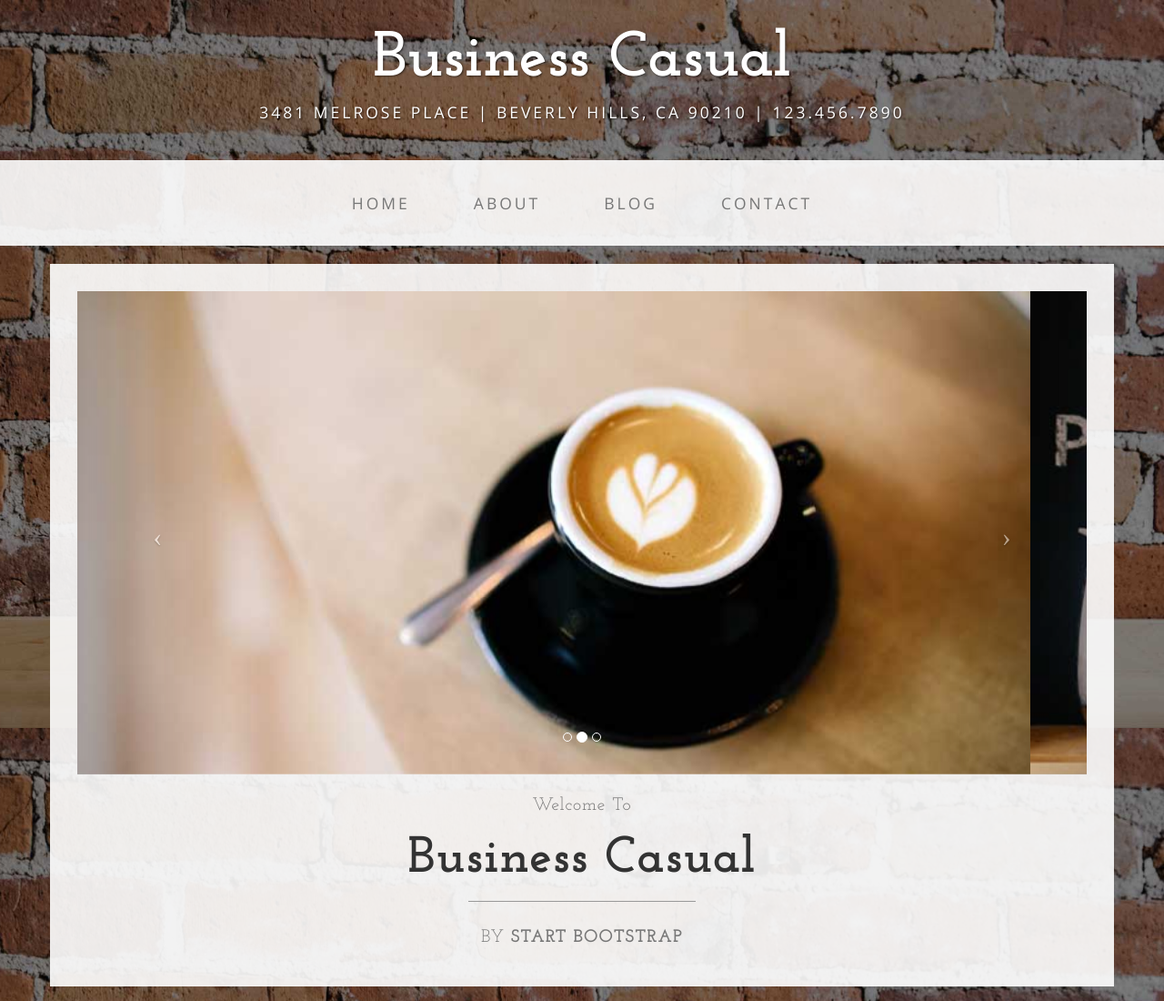
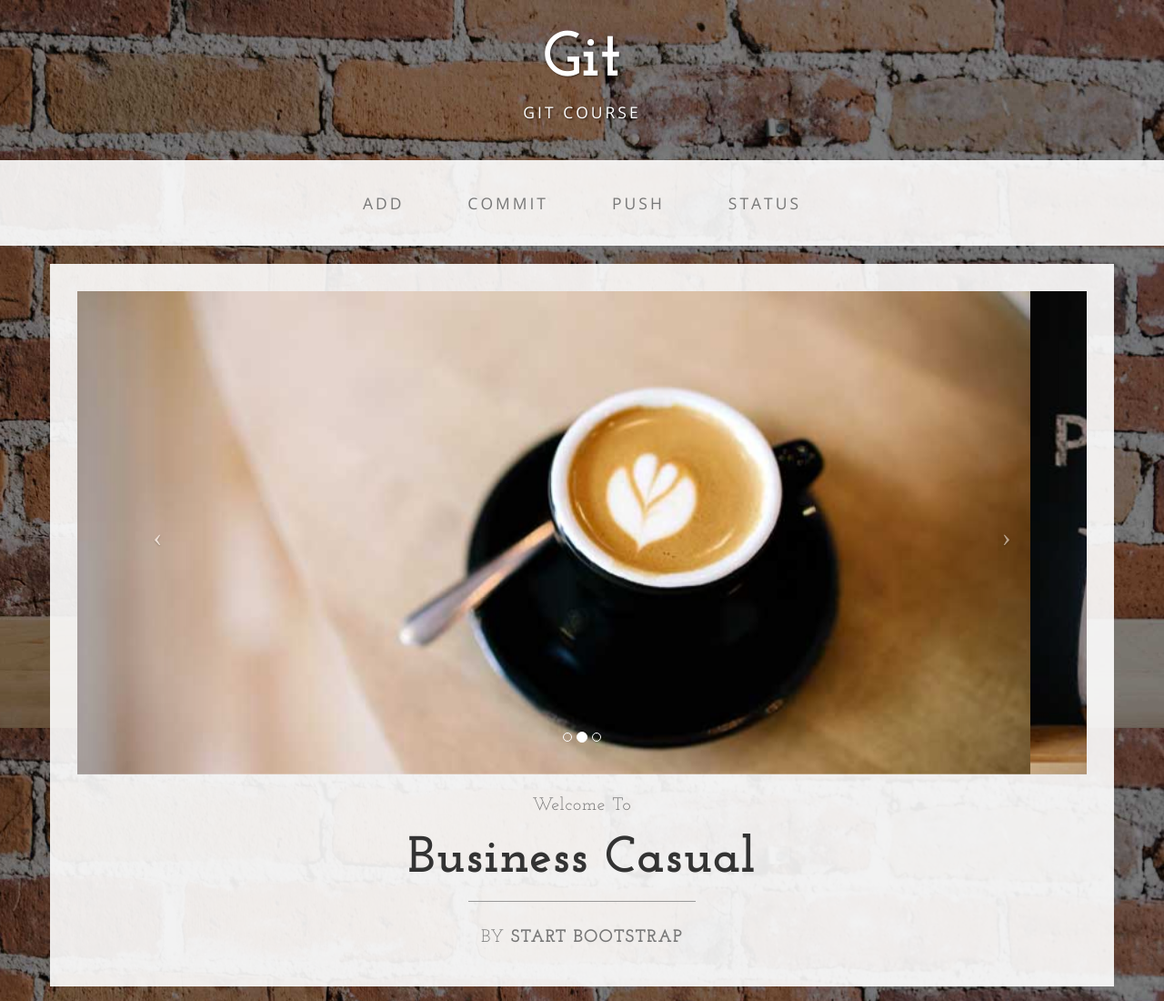
Before and after one commit to slacle/sitepoint-git-course, a plain HTML site: page index.html in a window 1280 px wide. Shown: the top 1100 px of the page at 91% size. Drawn offline with nearby package versions, Linux system fonts and the light colour scheme.

Commit message:
Changed title, subtitle, and navbar items

```diff
--- a/index.html
+++ b/index.html
@@ -9,7 +9,7 @@
     <meta name="description" content="">
     <meta name="author" content="">
 
-    <title>Business Casual - Start Bootstrap Theme</title>
+    <title>Git</title>
 
     <!-- Bootstrap Core CSS -->
     <link href="css/bootstrap.min.css" rel="stylesheet">
@@ -32,8 +32,8 @@
 
 <body>
 
-    <div class="brand">Business Casual</div>
-    <div class="address-bar">3481 Melrose Place | Beverly Hills, CA 90210 | 123.456.7890</div>
+    <div class="brand">Git</div>
+    <div class="address-bar">Git Course</div>
 
     <!-- Navigation -->
     <nav class="navbar navbar-default" role="navigation">
@@ -47,22 +47,22 @@
                     <span class="icon-bar"></span>
                 </button>
                 <!-- navbar-brand is hidden on larger screens, but visible when the menu is collapsed -->
-                <a class="navbar-brand" href="index.html">Business Casual</a>
+                <a class="navbar-brand" href="index.html">Git</a>
             </div>
             <!-- Collect the nav links, forms, and other content for toggling -->
             <div class="collapse navbar-collapse" id="bs-example-navbar-collapse-1">
                 <ul class="nav navbar-nav">
                     <li>
-                        <a href="index.html">Home</a>
+                        <a href="index.html">Add</a>
                     </li>
                     <li>
-                        <a href="about.html">About</a>
+                        <a href="about.html">Commit</a>
                     </li>
                     <li>
-                        <a href="blog.html">Blog</a>
+                        <a href="blog.html">Push</a>
                     </li>
                     <li>
-                        <a href="contact.html">Contact</a>
+                        <a href="contact.html">Status</a>
                     </li>
                 </ul>
             </div>
```
